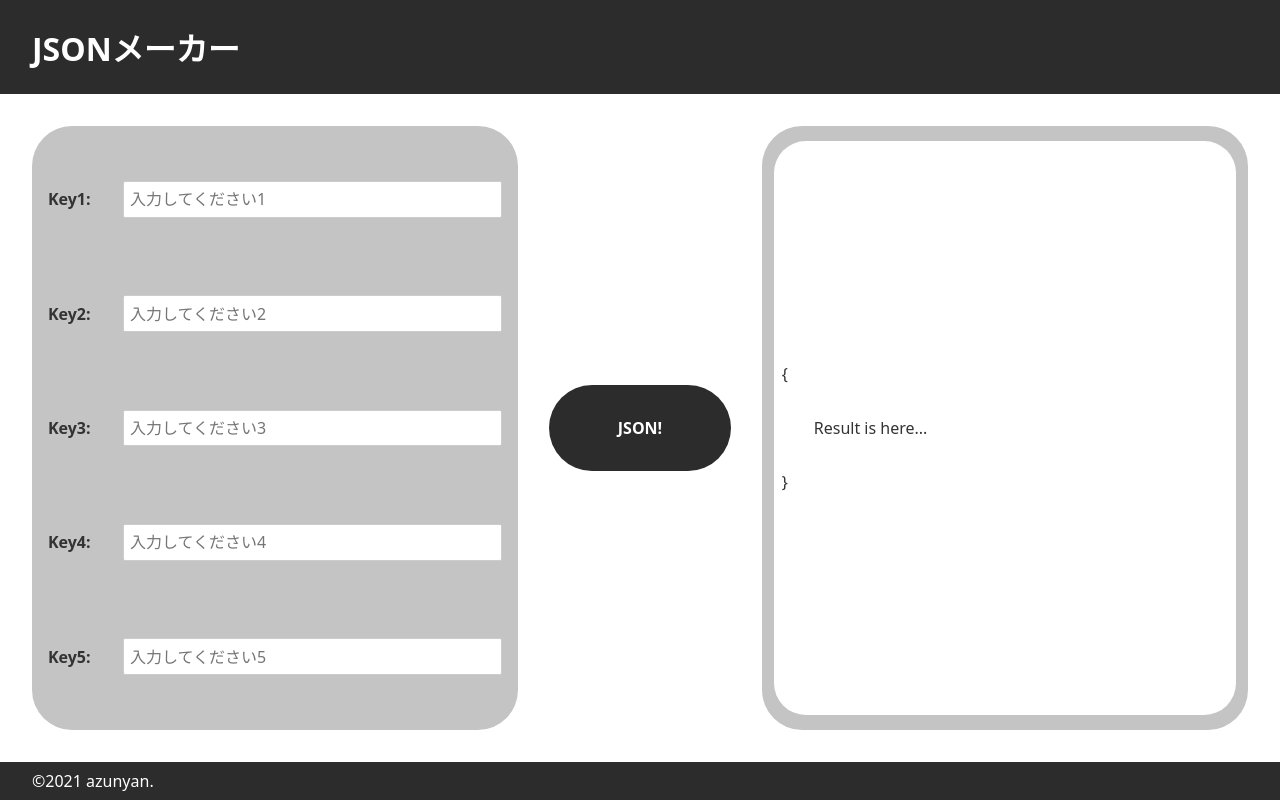
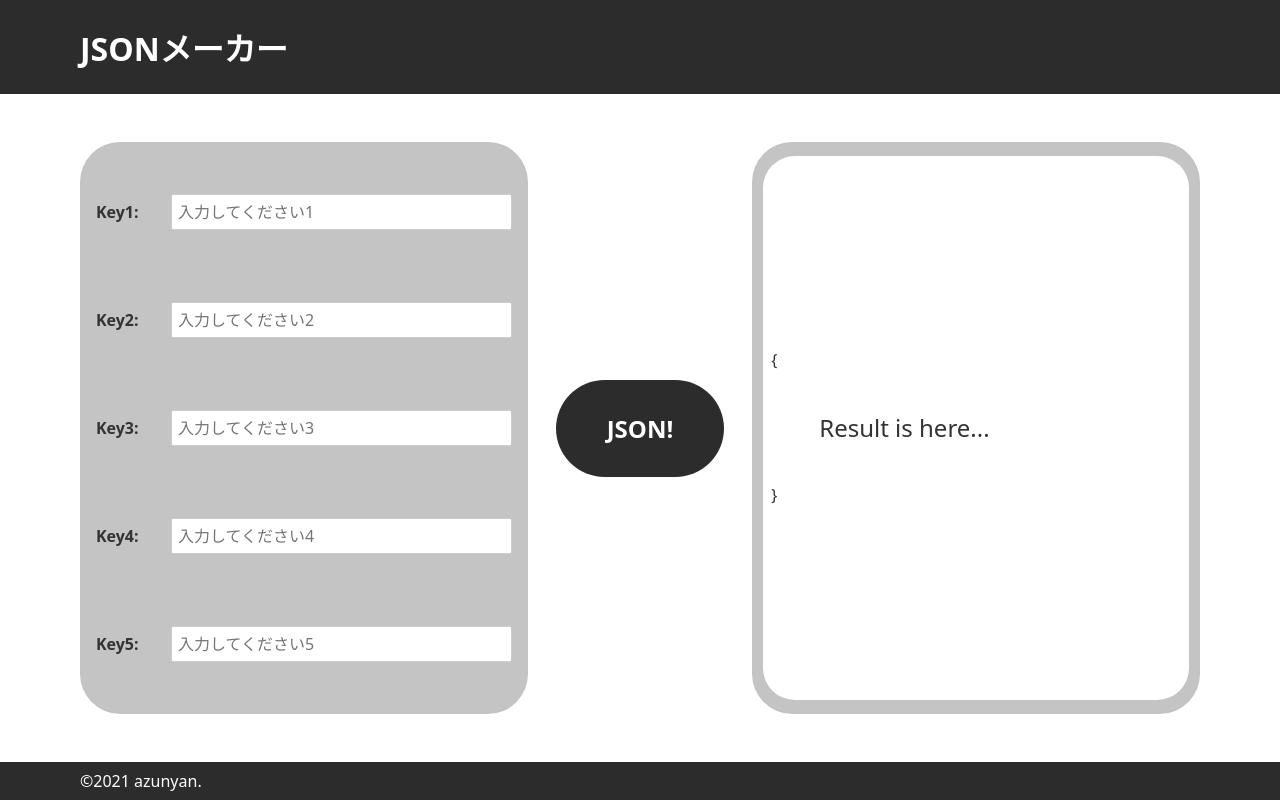
Before and after one commit to azufb/JSONMaker, a Svelte app: page / in a window 1280 px wide. Built offline with nearby package versions, Linux system fonts and the light colour scheme.

Commit message:
UI修正

```diff
--- a/src/Footer.svelte
+++ b/src/Footer.svelte
@@ -8,7 +8,7 @@
 <style>
   .footer {
     margin-top: auto;
-    padding: 0.5rem 2rem;
+    padding: 0.5rem 5rem;
     background-color: #2d2c2c;
   }
 
--- a/src/FormAndReturn.svelte
+++ b/src/FormAndReturn.svelte
@@ -97,7 +97,7 @@
     display: flex;
     flex-direction: column;
     height: 100vh;
-    padding: 2rem;
+    padding: 3rem 5rem;
   }
 
   .content {
@@ -157,6 +157,7 @@
     width: 100%;
     padding: 2rem 0;
     font-weight: bold;
+    font-size: 24px;
   }
 
   .to {
@@ -188,5 +189,6 @@
   .jsonAppear {
     white-space: pre-wrap;
     margin-left: 2em;
+    font-size: 24px;
   }
 </style>
--- a/src/Header.svelte
+++ b/src/Header.svelte
@@ -7,11 +7,11 @@
 
 <style>
   .header {
-    padding: 1.5rem 2rem;
     background-color: #2d2c2c;
   }
 
   .header h1 {
+    padding: 1.5rem 5rem;
     margin: 0;
     color: #ffffff;
   }
--- a/src/Nested.svelte
+++ /dev/null
@@ -1,5 +0,0 @@
-<script>
-  export let answer = 'a mystery';
-</script>
-
-<p>The answer is {answer}</p>
```
